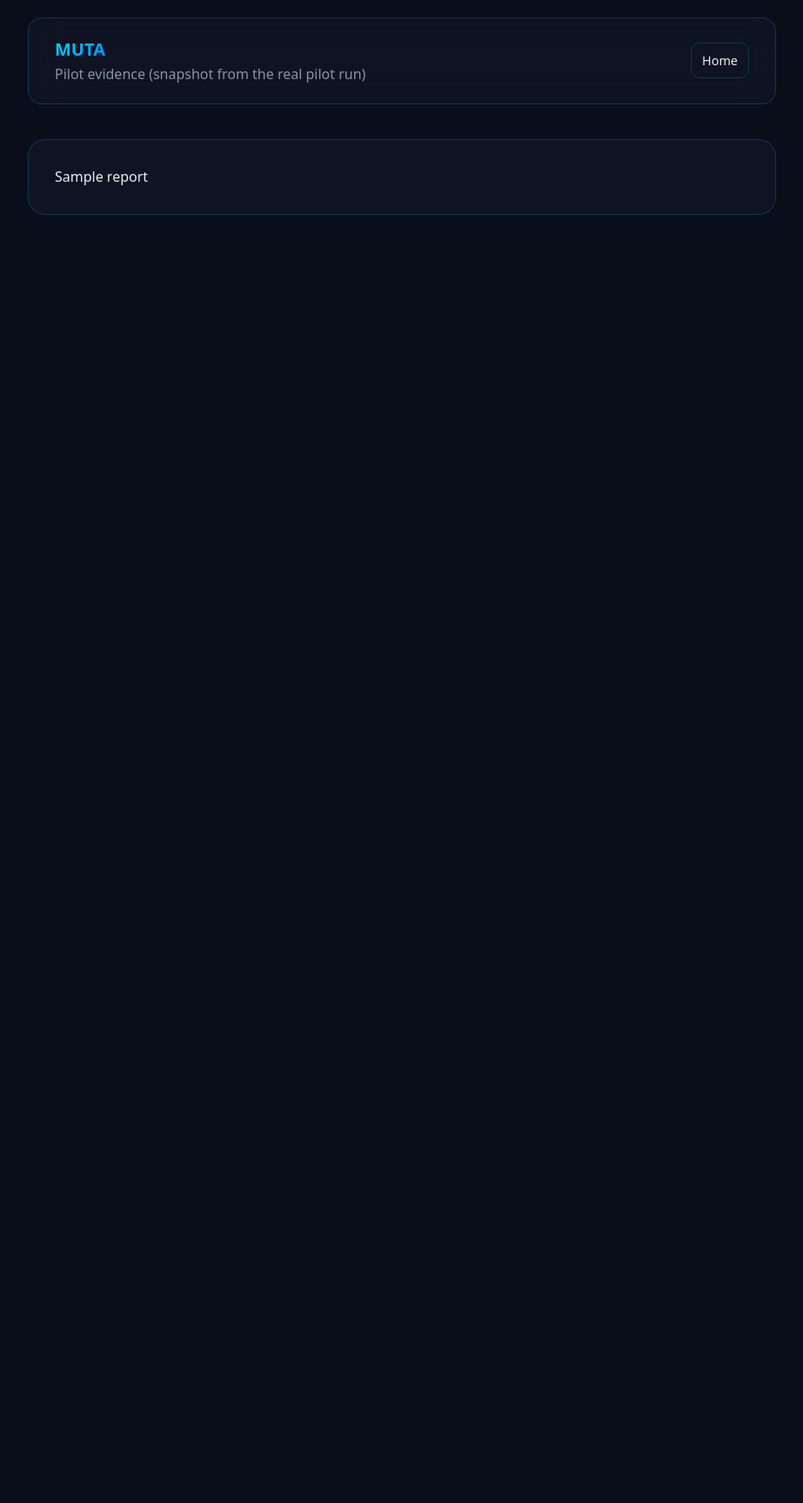
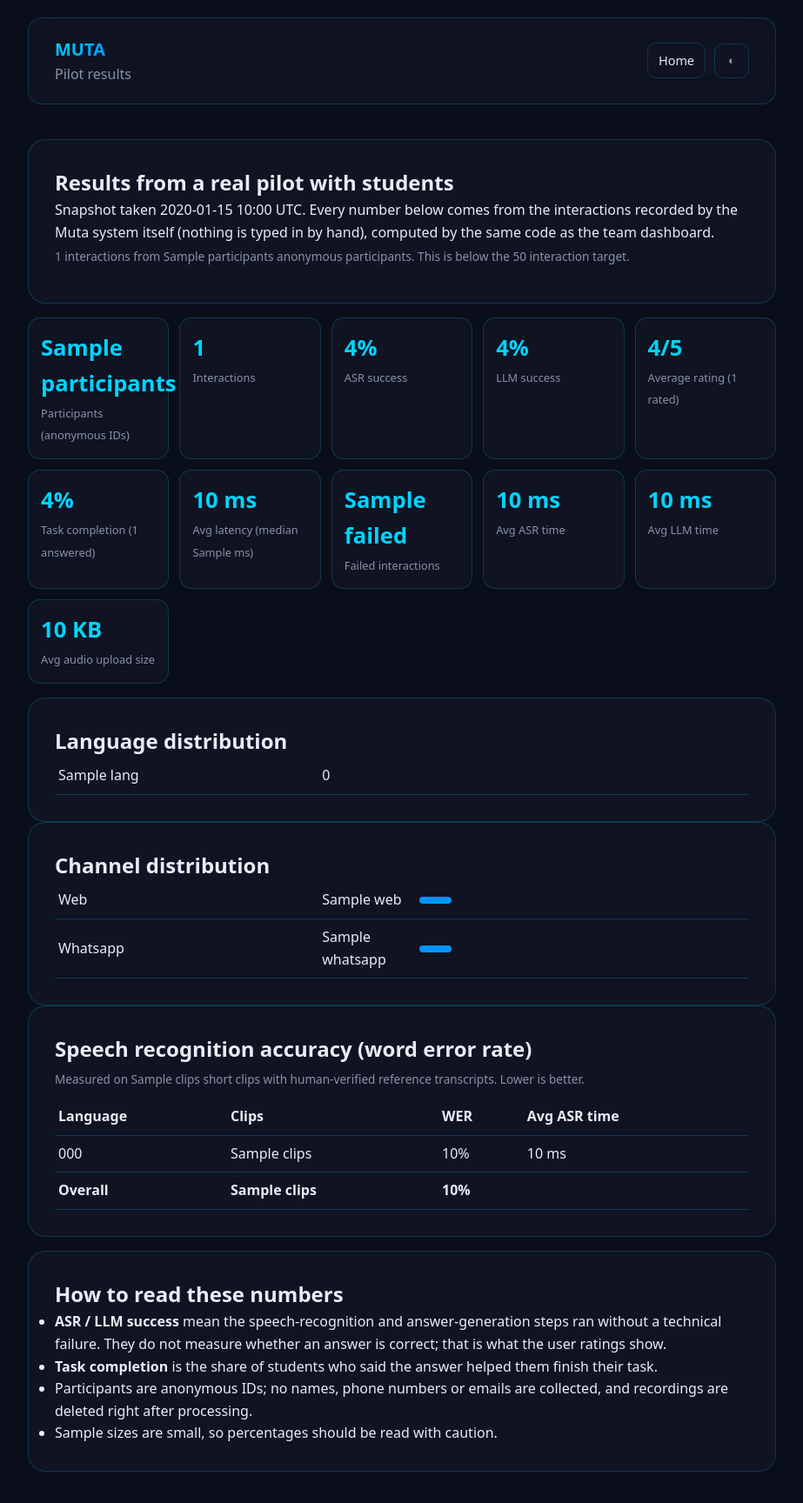
Before and after one commit to fachiny17/muta, a Flask app: template templates/evidence.html in a window 1280 px wide. Shown: the whole page at 87% size, without its empty margins (178-1101 px from the left). Before the commit the page ends 247 px from the top, so only its background shows below. Run offline with Flask 3, Linux system fonts and the light colour scheme; the template is opened without the code that fills it: most values are stand-ins (such as "Sample title", 1, 10 or a date in 2020).

Commit message:
feat: rebuild pilot evidence page around the snapshot

```diff
--- a/templates/evidence.html
+++ b/templates/evidence.html
@@ -8,23 +8,63 @@
   <link rel="stylesheet" href="{{ url_for('static', filename='css/style.css') }}">
 </head>
 <body>
+{% from "_metrics.html" import metrics, pct, num %}
 <div class="container">
 <header class="header">
-  <div><span class="logo-text">MUTA</span><p class="subtitle">Pilot evidence (snapshot from the real pilot run)</p></div>
+  <div><span class="logo-text">MUTA</span><p class="subtitle">Pilot results</p></div>
   <nav class="nav">
     <a class="nav-link" href="{{ url_for('web.index') }}">Home</a>
     {% if is_admin %}<a class="nav-link" href="{{ url_for('web.dashboard') }}">Dashboard</a>{% endif %}
+    <button class="icon-btn" id="theme-toggle" title="Toggle theme" type="button">&#9680;</button>
   </nav>
 </header>
 <main class="main-content stack">
-  {% if report %}
-  <div class="card"><pre style="white-space:pre-wrap; font-family:inherit; line-height:1.6;">{{ report }}</pre></div>
-  {% if has_csv %}<div class="card"><a href="/evidence/validation.csv">Download anonymized interaction metrics (CSV)</a>
-    <p class="hint">Metrics only: anonymous IDs, language, channel, timings, ratings. No names, phone numbers or question text.</p></div>{% endif %}
+  {% if snap %}
+  {% set s = snap.stats %}
+  <div class="card banner">
+    <h2>Results from a real pilot with students</h2>
+    <p>Snapshot taken {{ snap.generated_at[:16]|replace('T', ' ') }} UTC. Every number below comes from the interactions recorded by the
+       Muta system itself (nothing is typed in by hand), computed by the same code as the team dashboard.</p>
+    <p class="hint">{{ s.total_interactions }} interactions from {{ s.participants }} anonymous participants.
+       {% if s.total_interactions >= 50 %}This meets the 50+ interaction requirement.{% else %}This is below the 50 interaction target.{% endif %}</p>
+  </div>
+
+  {{ metrics(s, langs) }}
+
+  <div class="card">
+    <h2>Speech recognition accuracy (word error rate)</h2>
+    {% if snap.eval and snap.eval.clips %}
+    <p class="hint">Measured on {{ snap.eval.clips }} short clips with human-verified reference transcripts. Lower is better.</p>
+    <table>
+      <tr><td><b>Language</b></td><td><b>Clips</b></td><td><b>WER</b></td><td><b>Avg ASR time</b></td></tr>
+      {% for code, v in snap.eval.by_language.items() %}
+      <tr><td>{{ langs.get(code, code) }}</td><td>{{ v.clips }}</td><td>{{ (v.wer * 100)|round(1) }}%</td><td>{{ v.avg_asr_ms }} ms</td></tr>
+      {% endfor %}
+      <tr><td><b>Overall</b></td><td><b>{{ snap.eval.clips }}</b></td><td><b>{% if snap.eval.overall_wer is not none %}{{ (snap.eval.overall_wer * 100)|round(1) }}%{% else %}n/a{% endif %}</b></td><td></td></tr>
+    </table>
+    {% else %}
+    <p class="hint">Not measured yet.</p>
+    {% endif %}
+  </div>
+
+  <div class="card">
+    <h2>How to read these numbers</h2>
+    <ul class="plain">
+      <li><b>ASR / LLM success</b> mean the speech-recognition and answer-generation steps ran without a technical failure. They do not measure whether an answer is correct; that is what the user ratings show.</li>
+      <li><b>Task completion</b> is the share of students who said the answer helped them finish their task.</li>
+      <li>Participants are anonymous IDs; no names, phone numbers or emails are collected, and recordings are deleted right after processing.</li>
+      <li>Sample sizes are small, so percentages should be read with caution.</li>
+    </ul>
+  </div>
+
+  {% if has_csv %}<div class="card"><a href="/evidence/validation.csv">Download the anonymized interaction metrics (CSV)</a>
+    <p class="hint">One row per interaction: anonymous ID, language, channel, timings, ratings. No names, phone numbers or question text.</p></div>{% endif %}
+
   {% else %}
-  <div class="card"><p>The pilot evidence will be published here after the pilot run.</p></div>
+  <div class="card"><h2>Pilot results</h2><p>The pilot results will be published here after the pilot run.</p></div>
   {% endif %}
 </main>
 </div>
+<script>document.getElementById("theme-toggle").onclick = () => document.body.classList.toggle("light-theme");</script>
 </body>
 </html>
```
